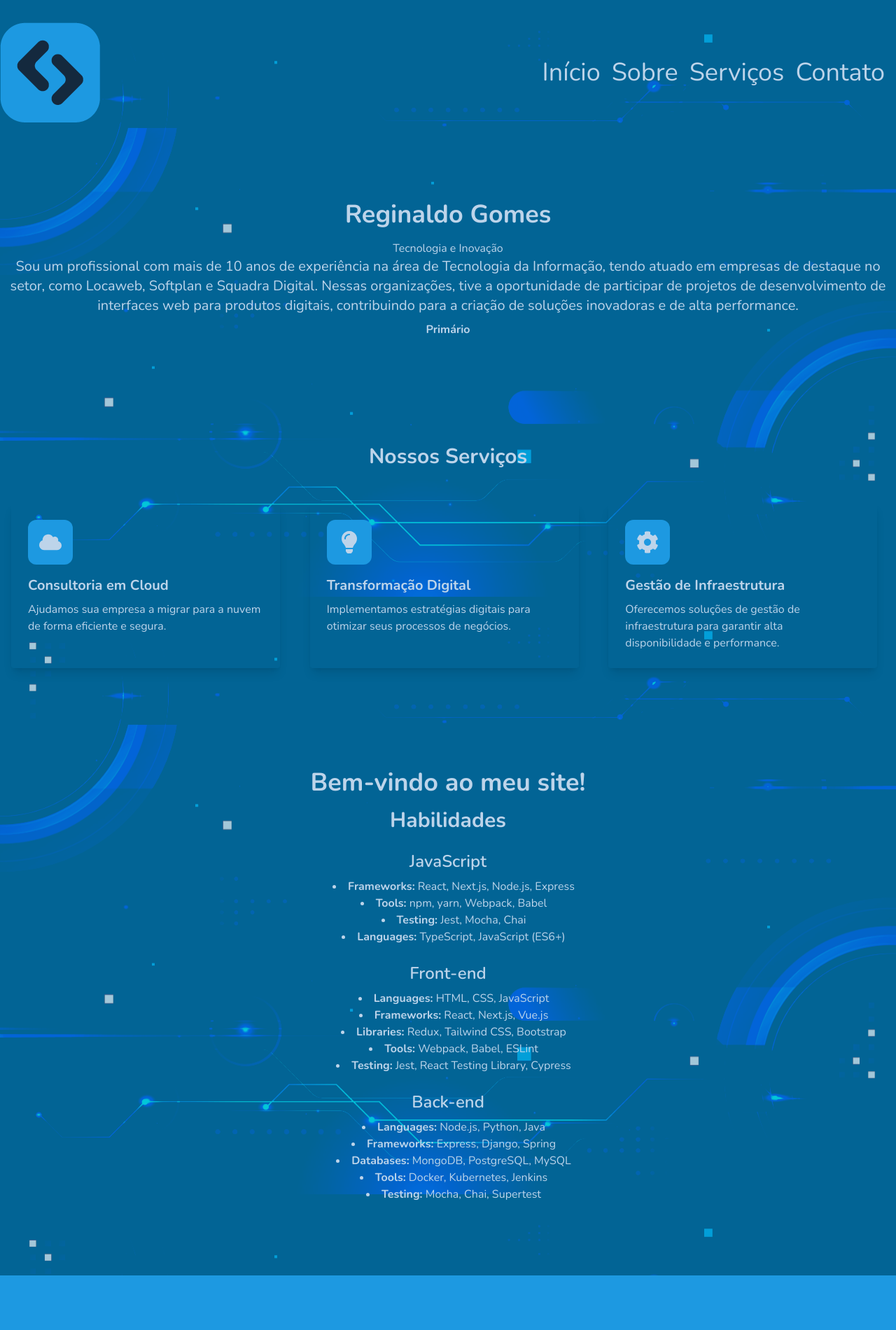
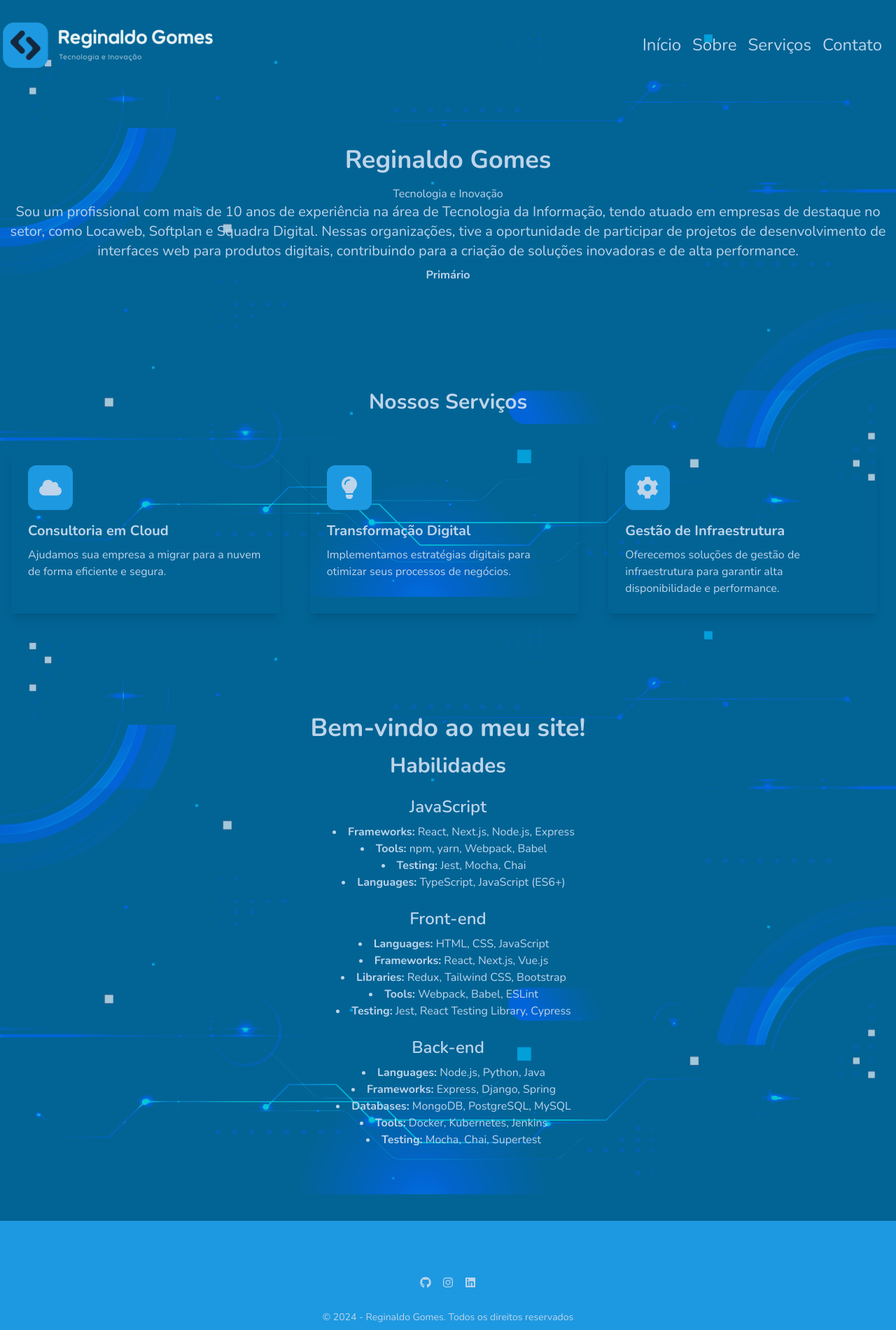
Before and after one commit to reginaldogomes/bhs_cms_site_app, a Next.js app: page / in a window 1280 px wide. Shown: the top 1901 px of the page at 70% size. Built offline with nearby package versions, Linux system fonts and the light colour scheme.

Commit message:
bug fix: docker compose build

```diff
--- a/src/components/layouts/Footer.tsx
+++ b/src/components/layouts/Footer.tsx
@@ -8,7 +8,7 @@ export default function Footer() {
     <footer className="w-full bg-accent-500">
       <div className="flex flex-col gap-4 max-w-1280 mx-auto text-center py-16">
         <SocialMediaComponent />
-        <p className="text-center">
+        <p className="text-center text-sm">
           &copy; {currentYear} - Reginaldo Gomes. Todos os direitos reservados
         </p>
       </div>
--- a/src/components/layouts/Header.tsx
+++ b/src/components/layouts/Header.tsx
@@ -5,7 +5,7 @@ import Menu from './Menu'
 export default function Header() {
   return (
     <header className="w-full">
-      <div className="flex justify-between items-center max-w-1280 mx-auto py-8 bg-fixed sticky">
+      <div className="flex justify-between items-center max-w-1280 mx-auto py-8 px-1 bg-fixed sticky">
         <Logo />
         <Menu />
       </div>
--- a/src/components/layouts/Logo.tsx
+++ b/src/components/layouts/Logo.tsx
@@ -13,13 +13,14 @@ export const Logo = () => {
           alt="Reginaldo Gomes - Tecnologia e Inovação"
           width={300} // Largura da imagem
           height={30} // Altura da imagem
-          className="sm:hidden"
+          className="hidden md:block"
         />
         <Image
           src={logoIcon}
           alt="Reginaldo Gomes - Tecnologia e Inovação"
-          width={143} // Largura da imagem
-          height={143} // Altura da imagem
+          width={73} // Largura da imagem
+          height={73} // Altura da imagem
+          className="block md:hidden"
         />
       </Link>
     </>
--- a/src/components/layouts/Menu.tsx
+++ b/src/components/layouts/Menu.tsx
@@ -27,7 +27,7 @@ const ResponsiveMenu: React.FC = () => {
               <Link
                 key={item.href}
                 href={item.href}
-                className={`text-4xl text-white hover:text-gray-300`}
+                className={`text-2xl text-white hover:text-gray-300`}
               >
                 {item.name}
               </Link>
@@ -54,7 +54,7 @@ const ResponsiveMenu: React.FC = () => {
                 <Link
                   href={item.href}
                   onClick={() => setIsOpen(false)}
-                  className="text-4xl text-white hover:text-gray-300"
+                  className="text-3xl text-white hover:text-gray-300"
                 >
                   {item.name}
                 </Link>
```
